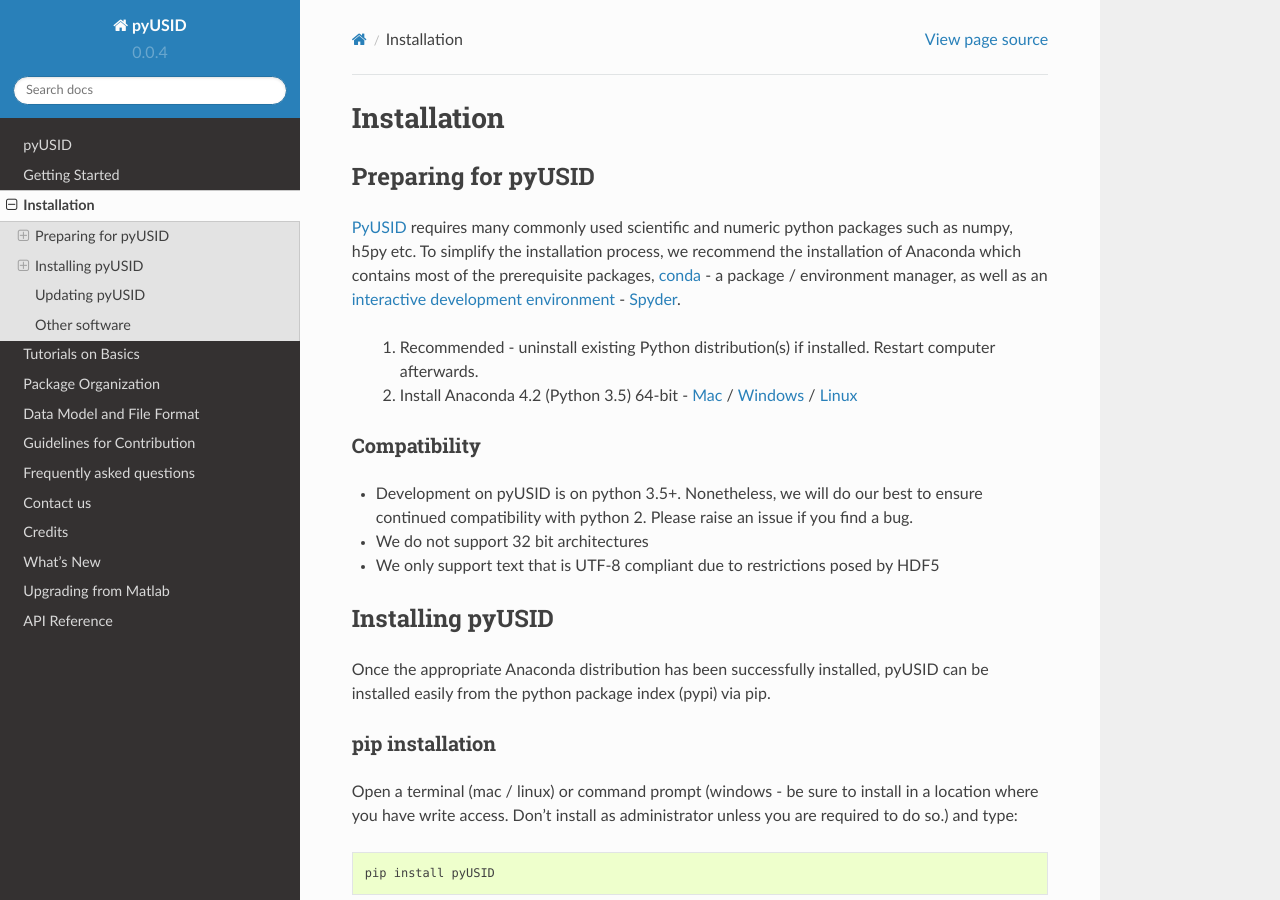
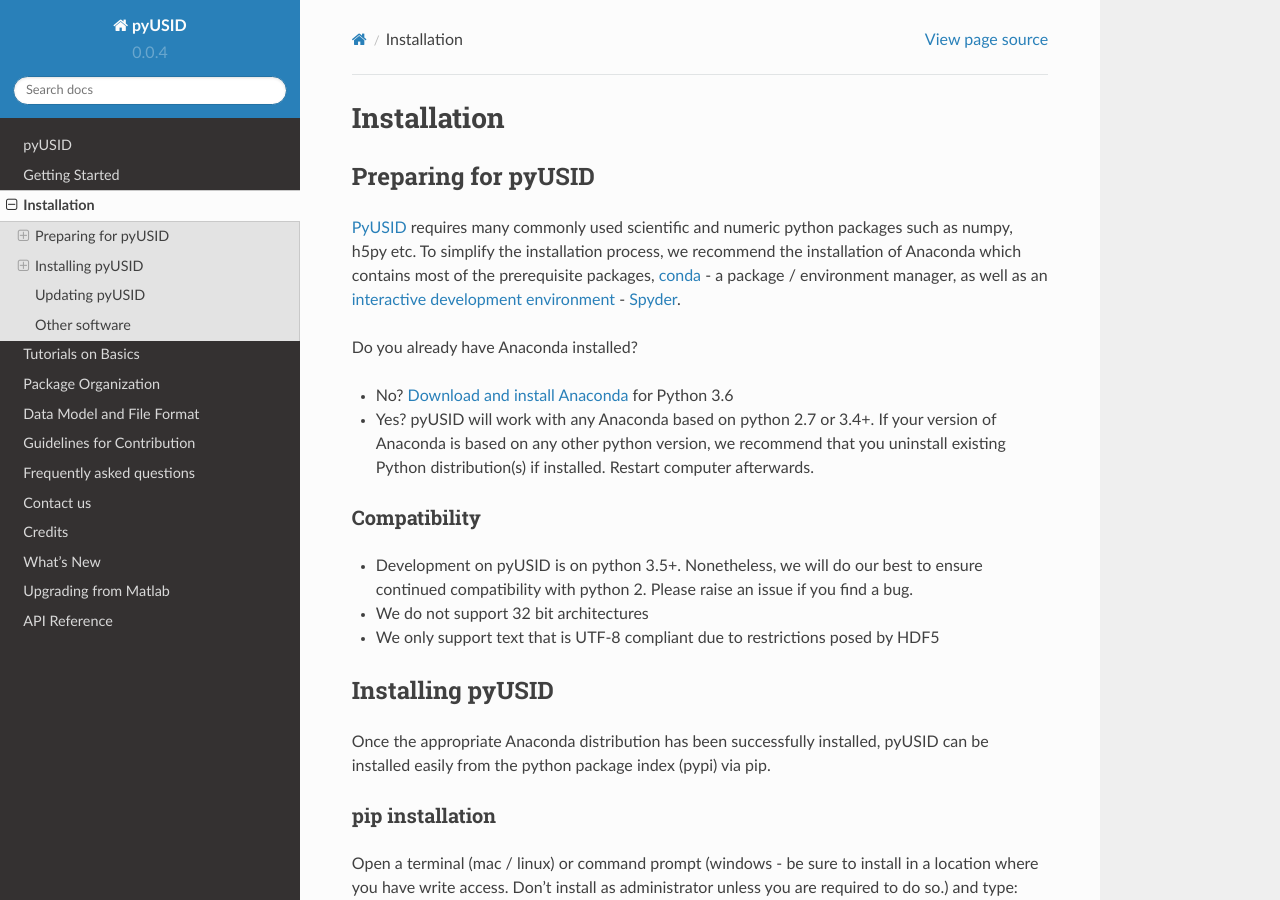
Before and after one commit to pycroscopy/pyUSID, a Sphinx documentation site: the page built from docs/install.rst, in a window 1280 px wide and 900 px high. Built offline with Sphinx 7.4.7 and the Read the Docs theme 2.0.0, drawn with Linux system fonts in a browser that asks for light colours; pages that are not in the unit, such as notebooks, are missing from menus.

Commit message:
Revised installation instructions

```diff
--- a/docs/install.rst
+++ b/docs/install.rst
@@ -3,11 +3,18 @@ Installation
 
 Preparing for pyUSID
 --------------------
-`PyUSID <https://github.com/pycroscopy/pyUSID>`_ requires many commonly used scientific and numeric python packages such as numpy, h5py etc. To simplify the installation process, we recommend the installation of Anaconda which contains most of the prerequisite packages, `conda <https://conda.io/docs/>`_ - a package / environment manager, as well as an `interactive development environment <https://en.wikipedia.org/wiki/Integrated_development_environment>`_ - `Spyder <https://www.coursera.org/learn/python-programming-introduction/lecture/ywcuv/introduction-to-the-spyder-ide>`_.
+`PyUSID <https://github.com/pycroscopy/pyUSID>`_ requires many commonly used scientific and numeric python packages such as numpy, h5py etc.
+To simplify the installation process, we recommend the installation of Anaconda which contains most of the prerequisite packages,
+`conda <https://conda.io/docs/>`_ - a package / environment manager,
+as well as an `interactive development environment <https://en.wikipedia.org/wiki/Integrated_development_environment>`_ - `Spyder <https://www.coursera.org/learn/python-programming-introduction/lecture/ywcuv/introduction-to-the-spyder-ide>`_.
 
-   1. Recommended - uninstall existing Python distribution(s) if installed.  Restart computer afterwards.
+Do you already have Anaconda installed?
 
-   2. Install Anaconda 4.2 (Python 3.5) 64-bit -  `Mac <https://repo.continuum.io/archive/Anaconda3-4.2.0-MacOSX-x86_64.pkg>`_ / `Windows <https://repo.continuum.io/archive/Anaconda3-4.2.0-Windows-x86_64.exe>`_ / `Linux <https://repo.continuum.io/archive/Anaconda3-4.2.0-Linux-x86_64.sh>`_
+- No? `Download and install Anaconda <https://www.anaconda.com/download/>`_ for Python 3.6
+
+- Yes? pyUSID will work with any Anaconda based on python 2.7 or 3.4+.
+  If your version of Anaconda is based on any other python version, we recommend that you uninstall existing Python distribution(s) if installed.
+  Restart computer afterwards.
 
 Compatibility
 ~~~~~~~~~~~~~
```
